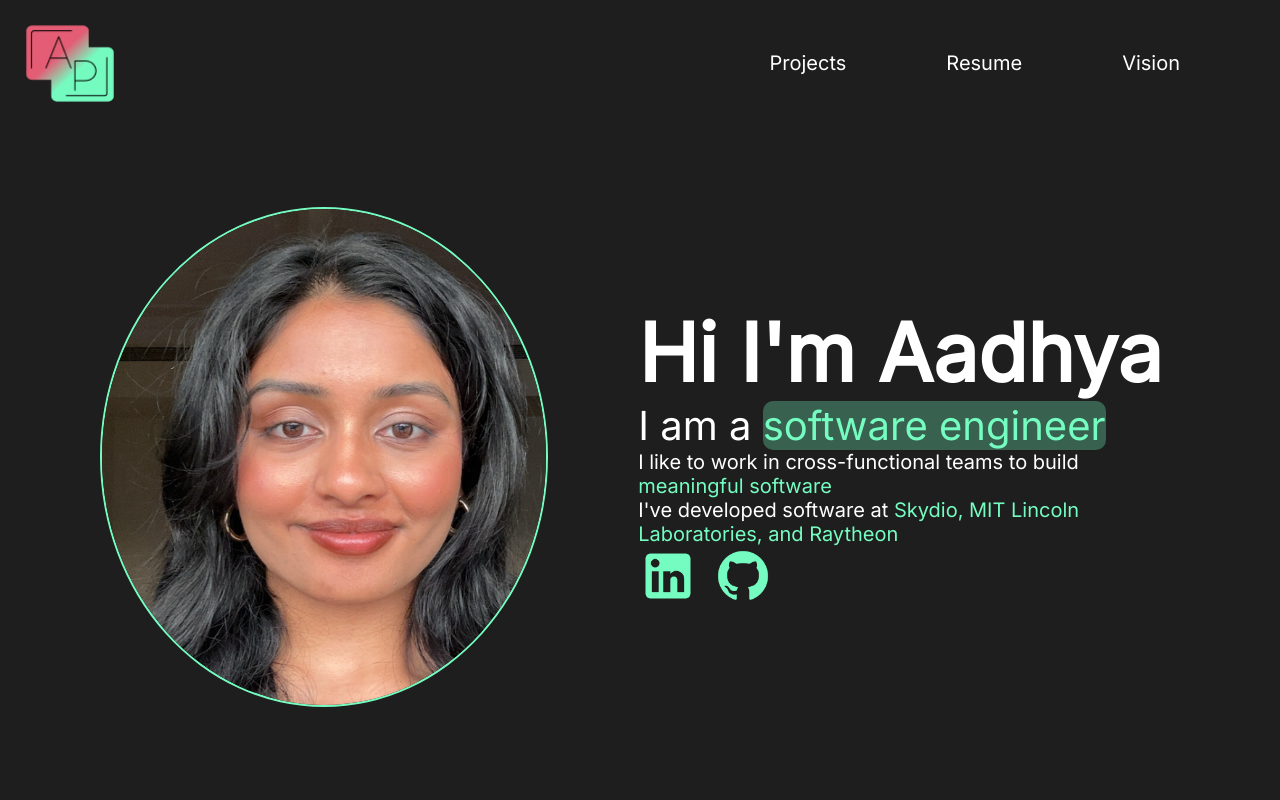
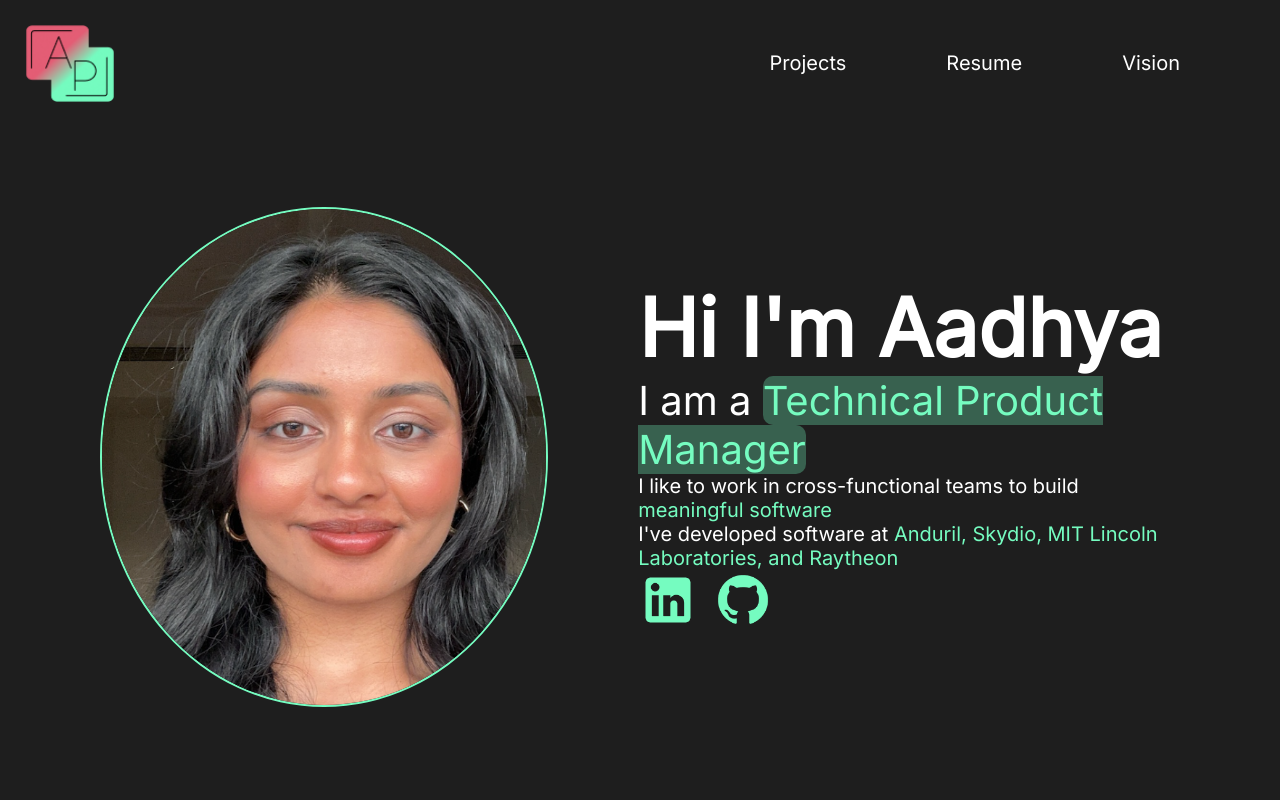
Before and after one commit to aadhyap/aadhya_personal_website, a plain HTML site: page index.html in a window 1280 px wide. Shown: the top 800 px of the page. Drawn offline with Linux system fonts and the light colour scheme.

Commit message:
update title

```diff
--- a/index.html
+++ b/index.html
@@ -33,9 +33,9 @@
 
     <div class="intro">
       <p class="title">Hi I'm Aadhya</p>
-      <p class="medium">I am a <a href="pages/vision.html" class="software software_button">software engineer</a></p>
+      <p class="medium">I am a <a href="pages/vision.html" class="software software_button">Technical Product Manager</a></p>
       <p class="small">I like to work in cross-functional teams to build <span class="software">meaningful software </span></p>
-      <p class="small"> I&#39ve developed software at <span class="software">Skydio, MIT Lincoln Laboratories, and Raytheon</span></p>
+      <p class="small"> I&#39ve developed software at <span class="software">Anduril, Skydio, MIT Lincoln Laboratories, and Raytheon</span></p>
 
       <div class="icons"><a href="https://linkedin.com/in/aadhyaputtur/"><img src="../images/linkedinblue.png" alt="LinkedIn" class="icon icon-software" ></a>
         <a href="https://github.com/aadhyap"><img src="../images/githubblue.png" alt="git" class="icon icon-software"></a> </div>
```
